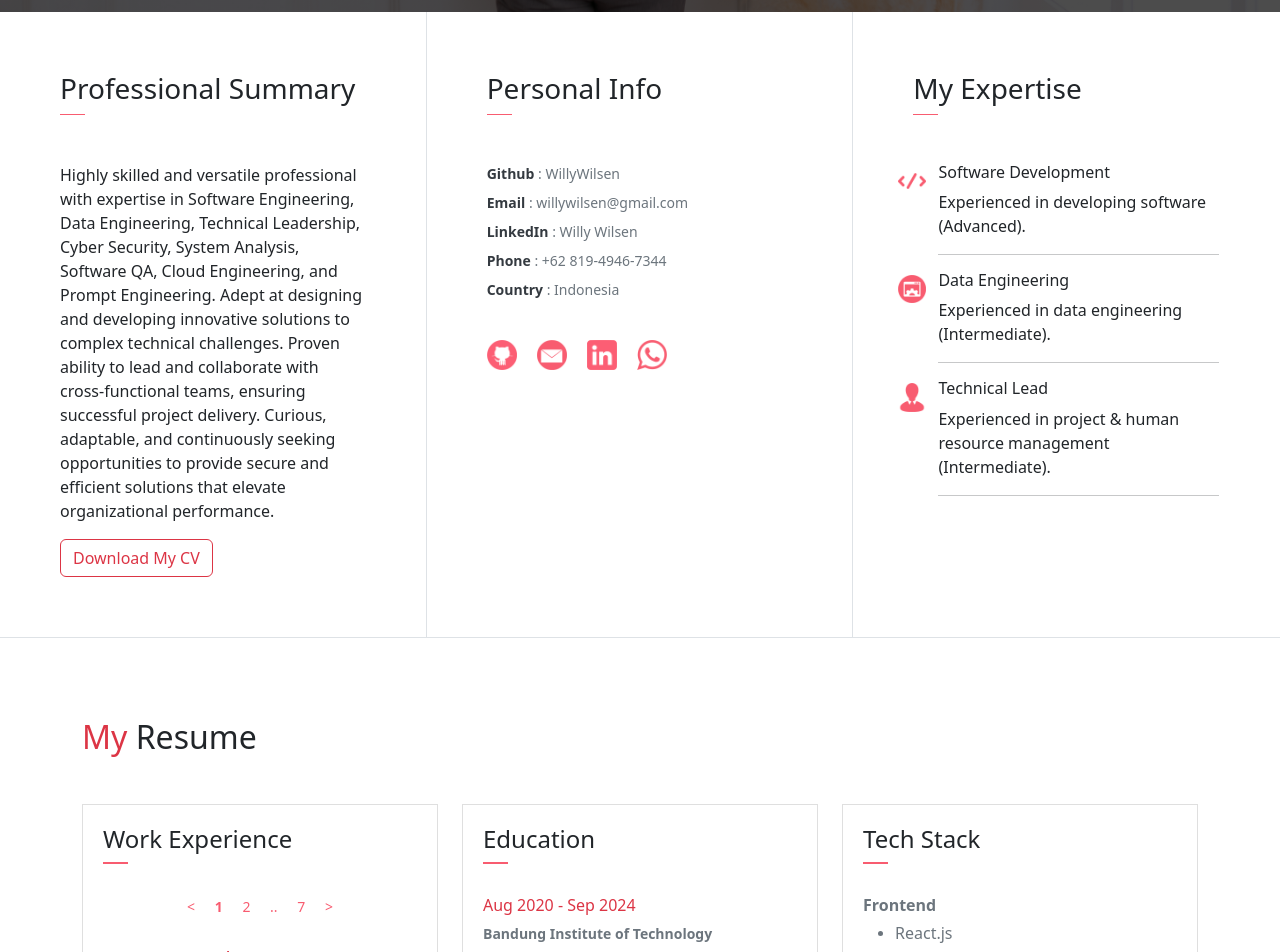
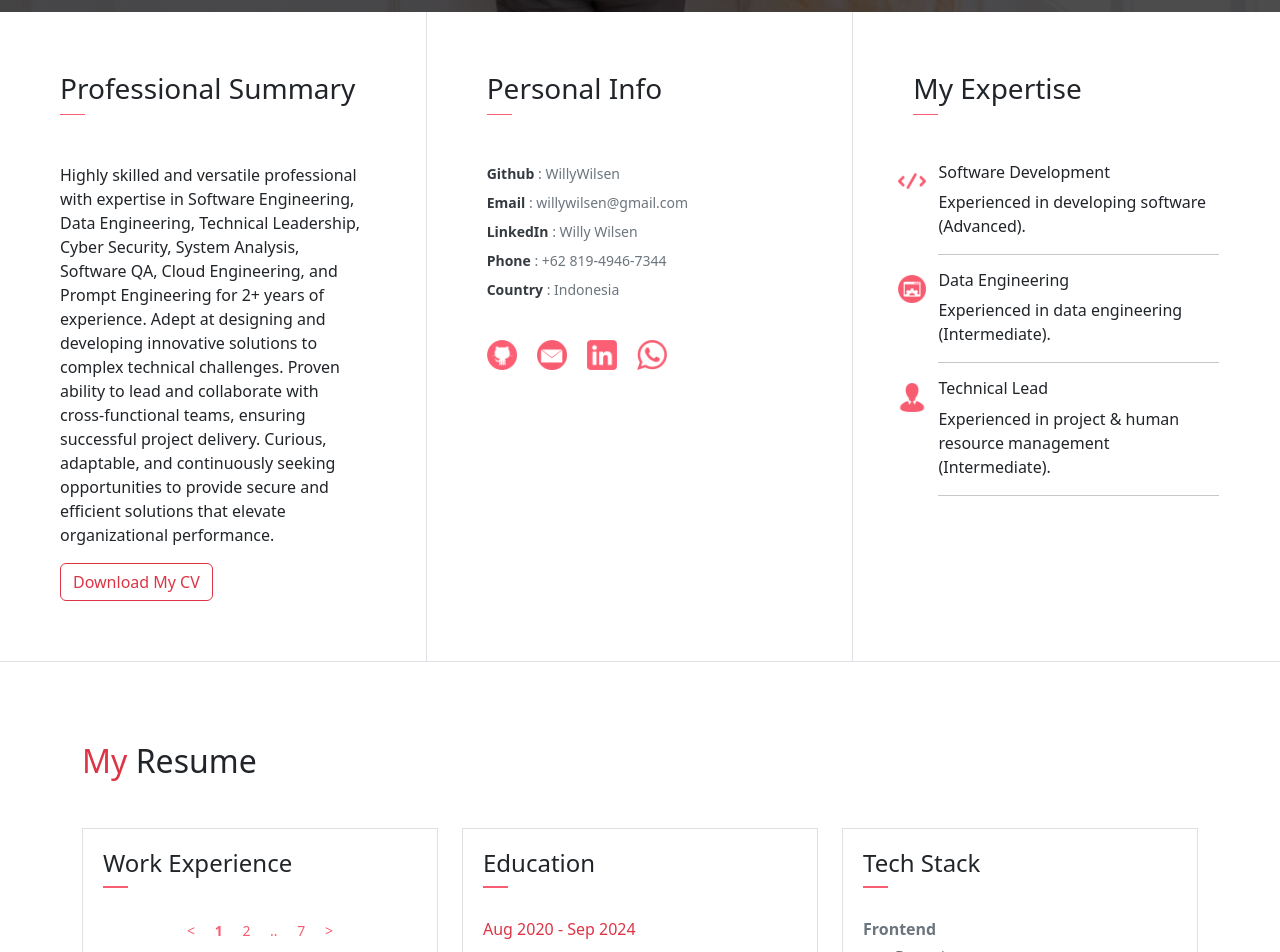
Before and after one commit to WillyWilsen/My-Profile-UI, a Next.js app: page / in a window 1280 px wide. Shown: the part 628-1580 px from the top of the page. Built offline with nearby package versions, Linux system fonts and the light colour scheme; no server answers.

Commit message:
Update Profile

```diff
--- a/attributes/WorkExperience.js
+++ b/attributes/WorkExperience.js
@@ -2,7 +2,7 @@ export const WorkExperience = [
   {
     _id: { $oid: "66360105fe5e3cb138acc5a7" },
     from: "Aug 2023",
-    to: "Jul 2024",
+    to: "Sep 2024",
     job_position: "Junior Back End Engineer",
     job_type: "Part-time",
     company: "Eduqat (PT Edukasi Global Teknologi)",
@@ -13,7 +13,7 @@ export const WorkExperience = [
   {
     _id: { $oid: "6635f798fe5e3cb138acc5a4" },
     from: "Mar 2023",
-    to: "Jul 2024",
+    to: "Sep 2024",
     job_position: "Full Stack & Data Engineer",
     job_type: "Freelance",
     company: "Planet Surf (PT Planet Selancar Mandiri)",
@@ -24,7 +24,7 @@ export const WorkExperience = [
   {
     _id: { $oid: "647b19f827b072d12d76ac10" },
     from: "Nov 2022",
-    to: "Jul 2024",
+    to: "Sep 2024",
     job_position: "Software & Data Engineer",
     job_type: "Contract",
     company: "Jatis Mobile (PT Informasi Teknologi Indonesia)",
--- a/pages/index.js
+++ b/pages/index.js
@@ -394,7 +394,7 @@ export default function Home() {
               </h6>
               <a
                 rel="noreferrer"
-                href="https://drive.google.com/uc?id=1LyWDP9E5kWUlqUHnt2iN0NHP4pcf0H-f&export=download"
+                href="https://drive.google.com/uc?id=1OGyeYZXKOIXeF9BfbGXNF5TeO3RgUC3F&export=download"
                 target="_blank"
               >
                 <button
@@ -418,16 +418,16 @@ export default function Home() {
                 Highly skilled and versatile professional with expertise in
                 Software Engineering, Data Engineering, Technical Leadership,
                 Cyber Security, System Analysis, Software QA, Cloud Engineering,
-                and Prompt Engineering. Adept at designing and developing
-                innovative solutions to complex technical challenges. Proven
-                ability to lead and collaborate with cross-functional teams,
-                ensuring successful project delivery. Curious, adaptable, and
-                continuously seeking opportunities to provide secure and
-                efficient solutions that elevate organizational performance.
+                and Prompt Engineering for 2+ years of experience. Adept at
+                designing and developing innovative solutions to complex technical
+                challenges. Proven ability to lead and collaborate with cross-functional
+                teams, ensuring successful project delivery. Curious, adaptable, and
+                continuously seeking opportunities to provide secure and efficient
+                solutions that elevate organizational performance.
               </p>
               <a
                 rel="noreferrer"
-                href="https://drive.google.com/uc?id=1LyWDP9E5kWUlqUHnt2iN0NHP4pcf0H-f&export=download"
+                href="https://drive.google.com/uc?id=1OGyeYZXKOIXeF9BfbGXNF5TeO3RgUC3F&export=download"
                 target="_blank"
               >
                 <button className="btn btn-outline-danger">
@@ -678,7 +678,7 @@ export default function Home() {
                       <b>Bandung Institute of Technology</b>
                     </p>
                     <p className="subtitle">
-                      Bachelor of Engineering, Computer Science (3.62/4.00)<br/>
+                      Bachelor of Engineering, Computer Science (3.63/4.00)<br/>
                       <b>Thesis:</b> Application Development with LLM for Generation and Visualization of BPMN from Legal Documents
                     </p>
                   </div>
```
